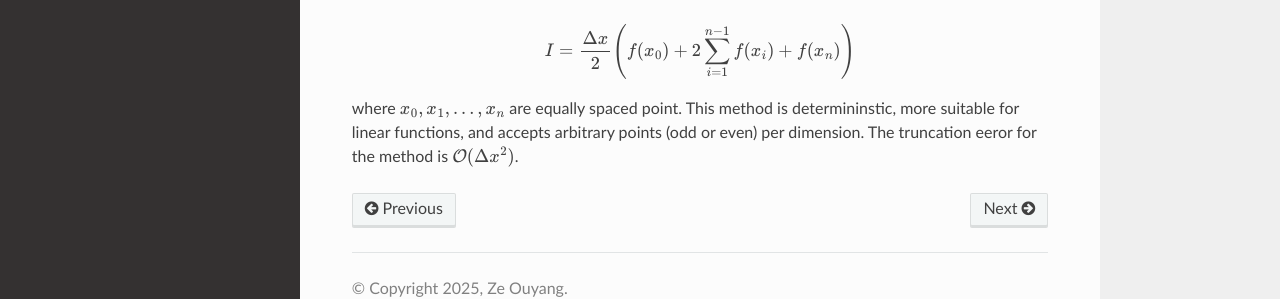
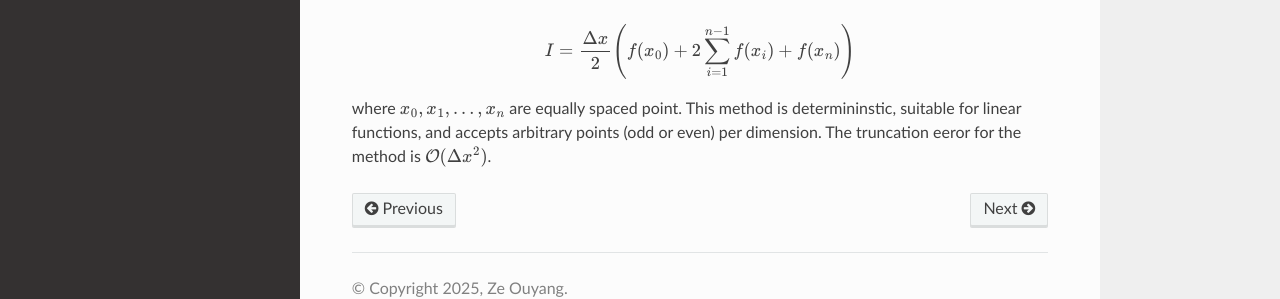
Before and after one commit to ze-ouyang/cupyint_doc, a Sphinx documentation site: the page built from docs/source/tutorial.rst, in a window 1280 px wide and 1206 px high. Shown: the part 848-1147 px from the top of the window. Built offline with Sphinx 7.4.7 and the Read the Docs theme 3.1.0, drawn with Linux system fonts in a browser that asks for light colours.

Commit message:
Update tutorial.rst

```diff
--- a/docs/source/tutorial.rst
+++ b/docs/source/tutorial.rst
@@ -31,4 +31,4 @@
 
    I = \frac{\Delta x}{2} \left( f(x_0) + 2\sum_{i=1}^{n-1} f(x_i) + f(x_n) \right)
 
-where :math:`x_0, x_1,...,x_n` are equally spaced point. This method is determininstic, more suitable for linear functions, and accepts arbitrary points (odd or even) per dimension. The truncation eeror for the method is :math:`\mathcal{O}(\Delta x^2)`.
+where :math:`x_0, x_1,...,x_n` are equally spaced point. This method is determininstic, suitable for linear functions, and accepts arbitrary points (odd or even) per dimension. The truncation eeror for the method is :math:`\mathcal{O}(\Delta x^2)`.
```
